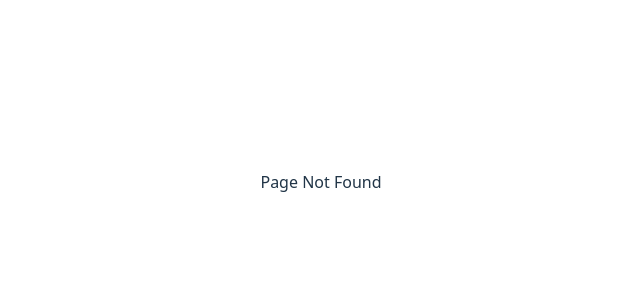
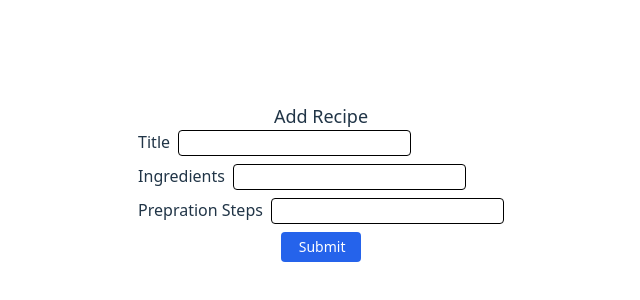
Before and after one commit to edwardalx/alx-fe-reactjs, a React app in the folder recipe-sharing-platform/: page /add in a window 1280 px wide. Before the commit this address had no page. Shown: the part 218-518 px from the top of the page, without its empty margins (319-959 px from the left). Built offline with nearby package versions, Linux system fonts and the light colour scheme; the HTML template or start-up script is replaced by a standard one.

Commit message:
week14 ex4

```diff
--- a/recipe-sharing-platform/src/App.jsx
+++ b/recipe-sharing-platform/src/App.jsx
@@ -5,6 +5,7 @@ import {Routes, Route,BrowserRouter as Router} from "react-router-dom";
 import "./App.css";
 import HomePage from "./components/HomePage";
 import RecipeDetail from "./components/RecipeDetail";
+import AddRecipeForm from "./components/AddRecipeForm";
 
 function App() {
   return (
@@ -12,6 +13,7 @@ function App() {
       <Routes>
         <Route path="/" element={<HomePage />} />
         <Route path="/recipe/:id" element={<RecipeDetail />} />
+        <Route path="/add" element={<AddRecipeForm />} />
         <Route path="*" element = {<p>Page Not Found</p>} />
       </Routes>
     </Router>
--- /dev/null
+++ b/recipe-sharing-platform/src/components/AddRecipeForm.jsx
@@ -0,0 +1,100 @@
+import { useState } from "react";
+
+function AddRecipeForm() {
+  //   const [count, setCount] = useState(1);
+  const [title, setTitle] = useState("");
+  const [instruction, setInstruction] = useState([]);
+  const [ingredients, setIngredients] = useState([]);
+  const [error, setError] = useState(null);
+
+  //   const addInstructionStep = () => {
+  //     setCount(count + 1);
+  //     setIngeredients(...ingeredients,{id:ingeredients.length+1, content:""})
+  //     return (
+  //       <>
+  //         <label htmlFor="title">Step {count}</label>
+  //         <input type="text" id="instructions" />
+  //       </>
+  //     );
+  //   };
+  const handleSubmit = (e) => {
+    e.preventDefault();
+
+    if (!title) {
+      setError("Please input tiltle");
+      return
+    }
+    ingredients.length < 1 && setError("Please add ingredients");
+    localStorage.setItem(
+      "recipe",
+      JSON.stringify([
+        { title: title, instructions: instruction, ingredients: ingredients },
+      ])
+    );
+    setTitle("");
+    setIngredients([]);
+    setInstruction([]);
+    setError(null);
+  };
+  return (
+    <>
+      <div className="text-lg font-medium">Add Recipe</div>
+      {error && <p className="text-red-600">❗{error}</p>}
+      <form
+        onSubmit={handleSubmit}
+        className="flex flex-col gap-2 justify-center text-left"
+      >
+        <div className="flex gap-2 ">
+          <label htmlFor="title" className="font-medium">
+            Title
+          </label>
+          <input
+            type="text"
+            id="title"
+            value={title}
+            onChange={(e) => {
+              setTitle(e.target.value);
+            }}
+            className="border border-black rounded "
+          />
+        </div>
+        <div className="flex gap-2 ">
+          <label htmlFor="ingredients" className="font-medium">
+            Ingredients
+          </label>
+          <input
+            type="text"
+            id="ingredients"
+            value={ingredients}
+            onChange={(e) => {
+              setIngredients(e.target.value);
+            }}
+            className="border border-black rounded "
+          />
+        </div>
+        <div className="flex gap-2 ">
+          <label htmlFor="instructions" className="font-medium">
+            Prepration Steps
+          </label>
+          <input
+            type="text"
+            id="instructions"
+            value={instruction}
+            onChange={(e) => {
+              setInstruction(e.target.value);
+            }}
+            className="border border-black rounded "
+          />
+        </div>
+        <button
+          type="submit"
+          className=" py-1 text-sm bg-blue-600 text-white rounded hover:bg-blue-700 transition-colors w-20 flex mx-auto"
+        >
+          Submit
+        </button>
+      </form>
+    </>
+  );
+}
+
+export default AddRecipeForm;
--- /dev/null
+++ b/recipe-sharing-platform/src/components/Header.jsx
@@ -0,0 +1,13 @@
+import React from 'react'
+import { Link } from 'react-router-dom'
+
+export default function Header() {
+  return (
+    <div>
+        <header className='flex  justify-between'>
+            <Link to="/"className=''><div>Home</div></Link>
+            <Link to="/add" className=''><div>Add Recipe</div></Link>
+        </header>
+    </div>
+  )
+}
--- a/recipe-sharing-platform/src/components/HomePage.jsx
+++ b/recipe-sharing-platform/src/components/HomePage.jsx
@@ -1,6 +1,7 @@
 import { useEffect, useState } from "react";
 import configData from "../data.json";
 import Card from "./Card";
+import Header from "./Header";
 import { Link } from "react-router-dom";
 
 export default function HomePage() {
@@ -12,6 +13,7 @@ export default function HomePage() {
 
   return (
     <div>
+      <Header />
       <div className="text-xl ">HomePage</div>
       <div className="flex grid sm:grid-cols-1 md:grid-cols-2 lg:grid-cols-3 gap-4">{/*altternatively flex flex-wrap */}
         {data.map((x) => (
```
